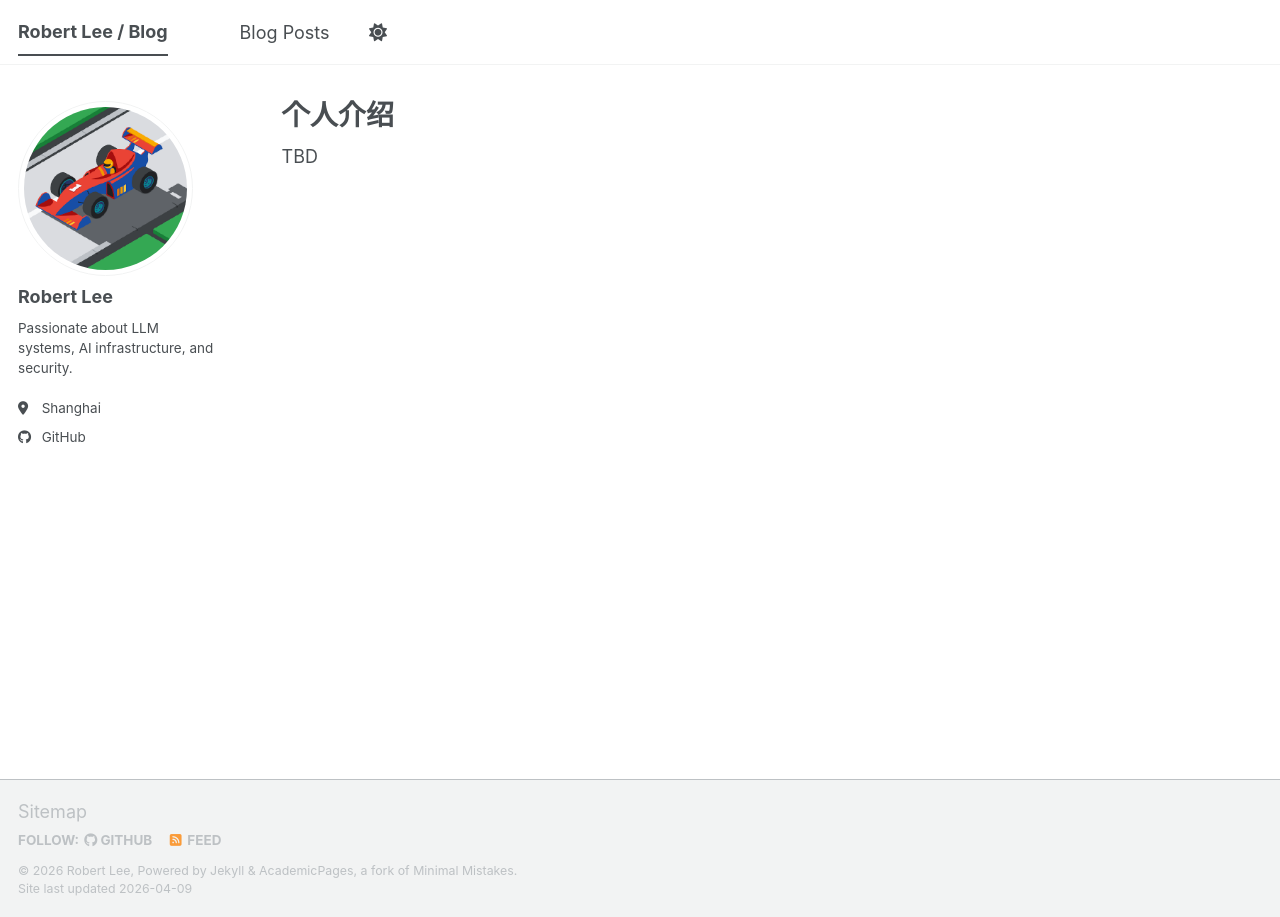
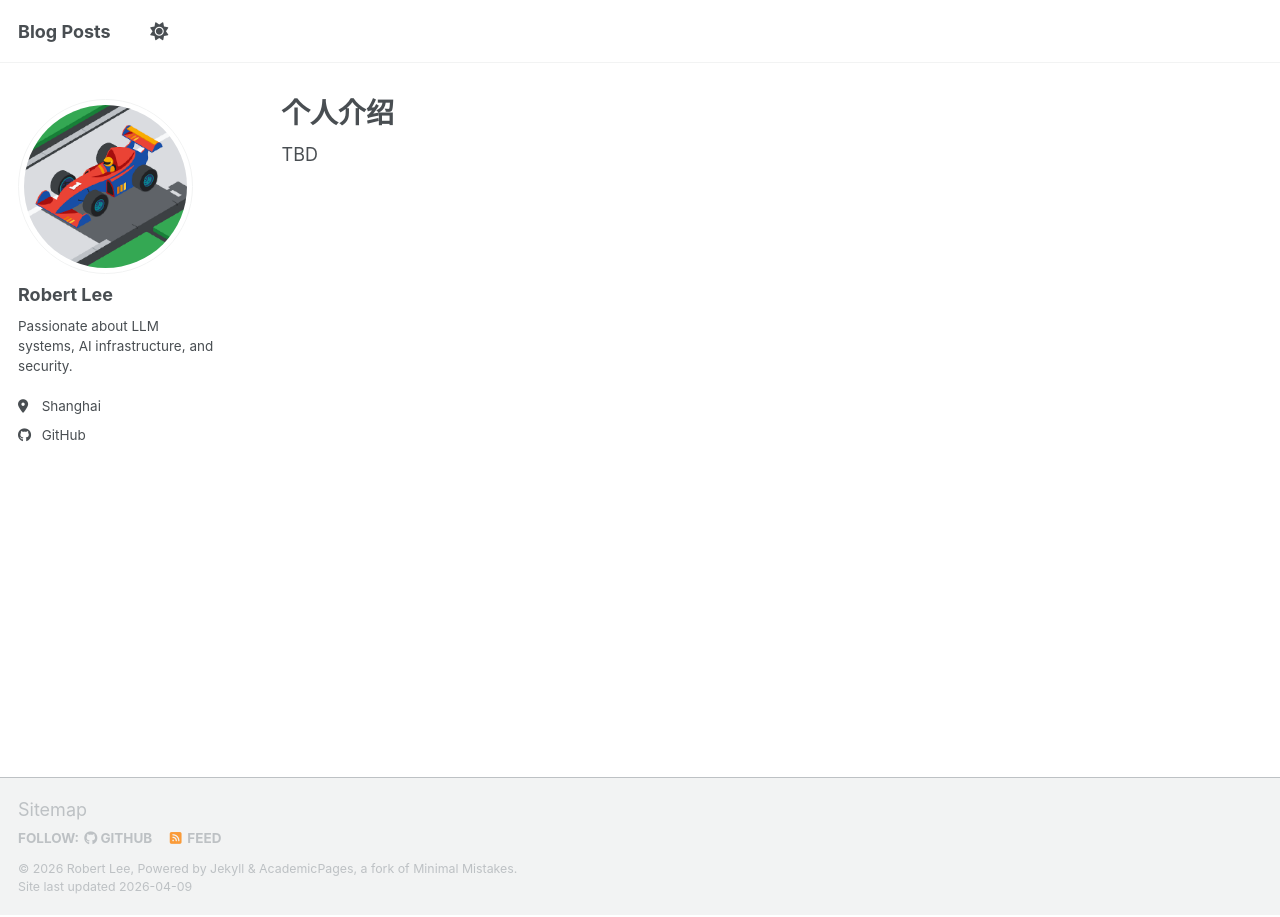
Before and after one commit to robertlee22/robertlee22.github.io, a Jekyll site: the page built from _pages/about.md, in a window 1280 px wide. Built offline with Jekyll 4.4.1, drawn with Linux system fonts in a browser that asks for light colours; a script bundle is joined from its source files by our own code; library files that are not in the unit come from our copies.

Commit message:
Add show_masthead_title to hide nav site title link
Made-with: Cursor

```diff
--- a/_config.yml
+++ b/_config.yml
@@ -9,6 +9,7 @@
 # Basic Site Settings
 locale                   : "en-US"
 site_theme               : "default" # The available themes options are "default", "air", "sunrise", "mint", "dirt" and "contrast"
+show_masthead_title      : false # set false to hide site title link in top nav (site.title still used for SEO, RSS, etc.)
 title                    : "Robert Lee / Blog"
 title_separator          : "-"
 name                     : &name "Robert Lee"
--- a/_includes/masthead.html
+++ b/_includes/masthead.html
@@ -5,9 +5,11 @@
       <nav id="site-nav" class="greedy-nav">
         <button><span class="navicon"></span></button>
         <ul class="visible-links">
+          {% unless site.show_masthead_title == false %}
           <li class="masthead__menu-item masthead__menu-item--lg persist {% if page.url == '/' or page.url == '/index.html' %}selected{% endif %}">
             <a href="{{ base_path }}/">{{ site.title }}</a>
           </li>
+          {% endunless %}
           {% for link in site.data.navigation.main %}
             {% if link.url contains 'http' %}
               {% assign domain = '' %}
```
